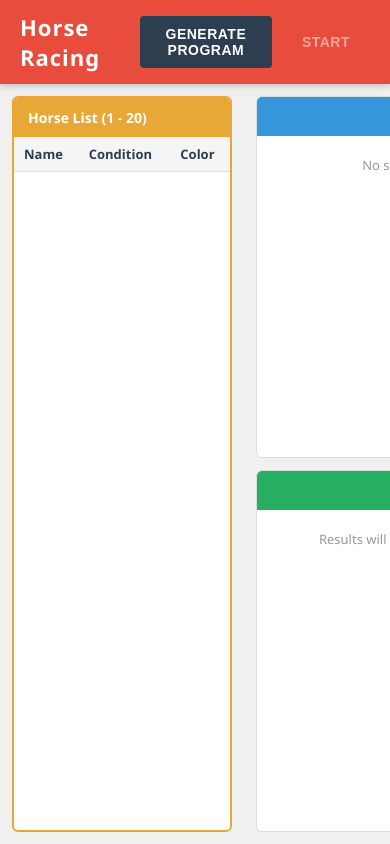
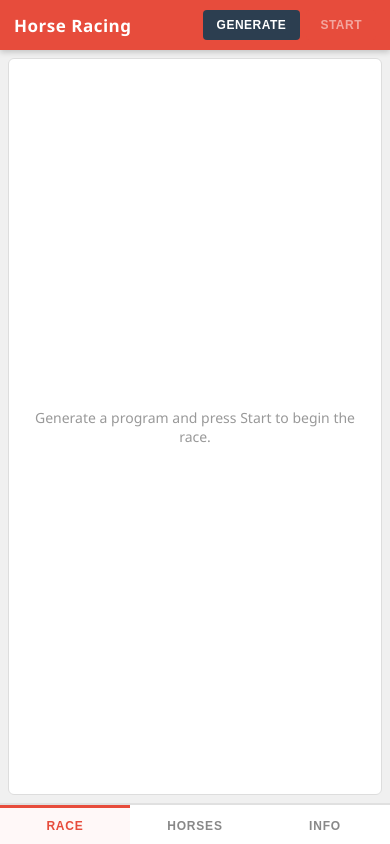
Before and after one commit to GasymoffEmil/horse-racing-demo, a Vue app: page / in a window 390 px wide. Built offline with nearby package versions, Linux system fonts and the light colour scheme.

Commit message:
Add Support for Mobile and Tablets

```diff
--- a/src/app/styles/global.scss
+++ b/src/app/styles/global.scss
@@ -12,6 +12,15 @@ body,
   height: 100%;
   width: 100%;
   overflow: hidden;
+}
+
+@media (max-width: 767px) {
+  html,
+  body,
+  #app {
+    height: 100dvh;
+    overflow: hidden;
+  }
 }
 
 body {
--- a/src/pages/game/ui/GamePage.vue
+++ b/src/pages/game/ui/GamePage.vue
@@ -4,7 +4,7 @@
 			<h1 class="game-page__title">Horse Racing</h1>
 			<div class="game-page__actions">
 				<AppButton variant="secondary" :disabled="isRunning" @click="onGenerate">
-					Generate Program
+					Generate
 				</AppButton>
 				<AppButton variant="primary" :disabled="!hasSchedule" @click="onToggleRace">
 					{{ startButtonLabel }}
@@ -13,15 +13,24 @@
 		</header>
 
 		<main class="game-page__body">
-			<section class="game-page__panel game-page__panel--horses">
+			<section
+				class="game-page__panel game-page__panel--horses"
+				:class="{ 'game-page__panel--active': activeTab === 'horses' }"
+			>
 				<HorseListWidget />
 			</section>
 
-			<section class="game-page__panel game-page__panel--track">
+			<section
+				class="game-page__panel game-page__panel--track"
+				:class="{ 'game-page__panel--active': activeTab === 'track' }"
+			>
 				<RaceTrackWidget />
 			</section>
 
-			<section class="game-page__panel game-page__panel--info">
+			<section
+				class="game-page__panel game-page__panel--info"
+				:class="{ 'game-page__panel--active': activeTab === 'info' }"
+			>
 				<div class="game-page__info-top">
 					<RaceProgramWidget />
 				</div>
@@ -30,6 +39,30 @@
 				</div>
 			</section>
 		</main>
+
+		<nav class="game-page__tab-bar">
+			<button
+				class="game-page__tab"
+				:class="{ 'game-page__tab--active': activeTab === 'track' }"
+				@click="activeTab = 'track'"
+			>
+				Race
+			</button>
+			<button
+				class="game-page__tab"
+				:class="{ 'game-page__tab--active': activeTab === 'horses' }"
+				@click="activeTab = 'horses'"
+			>
+				Horses
+			</button>
+			<button
+				class="game-page__tab"
+				:class="{ 'game-page__tab--active': activeTab === 'info' }"
+				@click="activeTab = 'info'"
+			>
+				Info
+			</button>
+		</nav>
 	</div>
 </template>
 
@@ -49,6 +82,11 @@ export default defineComponent({
 		RaceProgramWidget,
 		RaceResultsWidget,
 		AppButton,
+	},
+	data() {
+		return {
+			activeTab: 'track' as 'track' | 'horses' | 'info',
+		}
 	},
 	computed: {
 		hasSchedule(): boolean {
@@ -94,10 +132,12 @@ export default defineComponent({
 </script>
 
 <style scoped lang="scss">
+// ── Base (all sizes) ────────────────────────────────────────────────────────
+
 .game-page {
 	display: flex;
 	flex-direction: column;
-	height: 100vh;
+	height: 100dvh; // dynamic viewport height — avoids mobile browser chrome
 	background: #f0f0f0;
 	font-family: 'Segoe UI', Tahoma, Geneva, Verdana, sans-serif;
 }
@@ -110,6 +150,7 @@ export default defineComponent({
 	background: #e74c3c;
 	color: white;
 	box-shadow: 0 2px 6px rgba(0, 0, 0, 0.2);
+	flex-shrink: 0;
 }
 
 .game-page__title {
@@ -151,4 +192,109 @@ export default defineComponent({
 	min-height: 0;
 	overflow: hidden;
 }
+
+// Tab bar hidden on desktop
+.game-page__tab-bar {
+	display: none;
+}
+
+// ── Tablet (768px – 1023px) ─────────────────────────────────────────────────
+
+@media (max-width: 1023px) {
+	.game-page__body {
+		grid-template-columns: 200px 1fr;
+		grid-template-rows: 1fr 210px;
+		grid-template-areas:
+			"horses track"
+			"horses info";
+	}
+
+	.game-page__panel--horses {
+		grid-area: horses;
+	}
+
+	.game-page__panel--track {
+		grid-area: track;
+	}
+
+	.game-page__panel--info {
+		grid-area: info;
+		flex-direction: row; // program | results side by side
+		gap: 8px;
+	}
+}
+
+// ── Mobile (< 768px) ────────────────────────────────────────────────────────
+
+@media (max-width: 767px) {
+	.game-page__header {
+		padding: 10px 14px;
+		gap: 8px;
+	}
+
+	.game-page__title {
+		font-size: 17px;
+		letter-spacing: 0.5px;
+	}
+
+	.game-page__actions {
+		gap: 6px;
+	}
+
+	.game-page__body {
+		display: flex;
+		flex-direction: column;
+		padding: 8px;
+		gap: 0;
+		overflow: hidden;
+	}
+
+	// Hide all panels; only the active one is shown
+	.game-page__panel {
+		display: none;
+		flex: 1;
+		min-height: 0;
+		overflow: hidden;
+	}
+
+	.game-page__panel--active {
+		display: flex;
+		flex-direction: column;
+	}
+
+	// Info panel: program on top, results below
+	.game-page__panel--info.game-page__panel--active {
+		flex-direction: column;
+		gap: 8px;
+	}
+
+	// Tab bar
+	.game-page__tab-bar {
+		display: flex;
+		flex-shrink: 0;
+		border-top: 2px solid #e0e0e0;
+		background: #fff;
+	}
+
+	.game-page__tab {
+		flex: 1;
+		padding: 11px 6px;
+		border: none;
+		border-top: 3px solid transparent;
+		background: none;
+		font-size: 12px;
+		font-weight: 700;
+		color: #888;
+		cursor: pointer;
+		text-transform: uppercase;
+		letter-spacing: 0.8px;
+		transition: color 0.15s, border-color 0.15s, background 0.15s;
+	}
+
+	.game-page__tab--active {
+		color: #e74c3c;
+		border-top-color: #e74c3c;
+		background: #fff8f8;
+	}
+}
 </style>
--- a/src/shared/ui/AppButton.vue
+++ b/src/shared/ui/AppButton.vue
@@ -69,4 +69,11 @@ export default defineComponent({
 	opacity: 0.5;
 	cursor: not-allowed;
 }
+
+@media (max-width: 767px) {
+	.app-button {
+		padding: 8px 14px;
+		font-size: 12px;
+	}
+}
 </style>
--- a/src/widgets/race-track/ui/HorseLane.vue
+++ b/src/widgets/race-track/ui/HorseLane.vue
@@ -5,7 +5,7 @@
 			<div class="horse-lane__horse" :style="{ left: horseLeftPercent }">
 				<HorseIcon :color="horse.color" :size="66" :animated="isRunning && progress < 100" />
 			</div>
-			<div class="horse-lane__finish-line" />
+			<div class="horse-lane__finish-line" ></div>
 		</div>
 	</div>
 </template>
```
